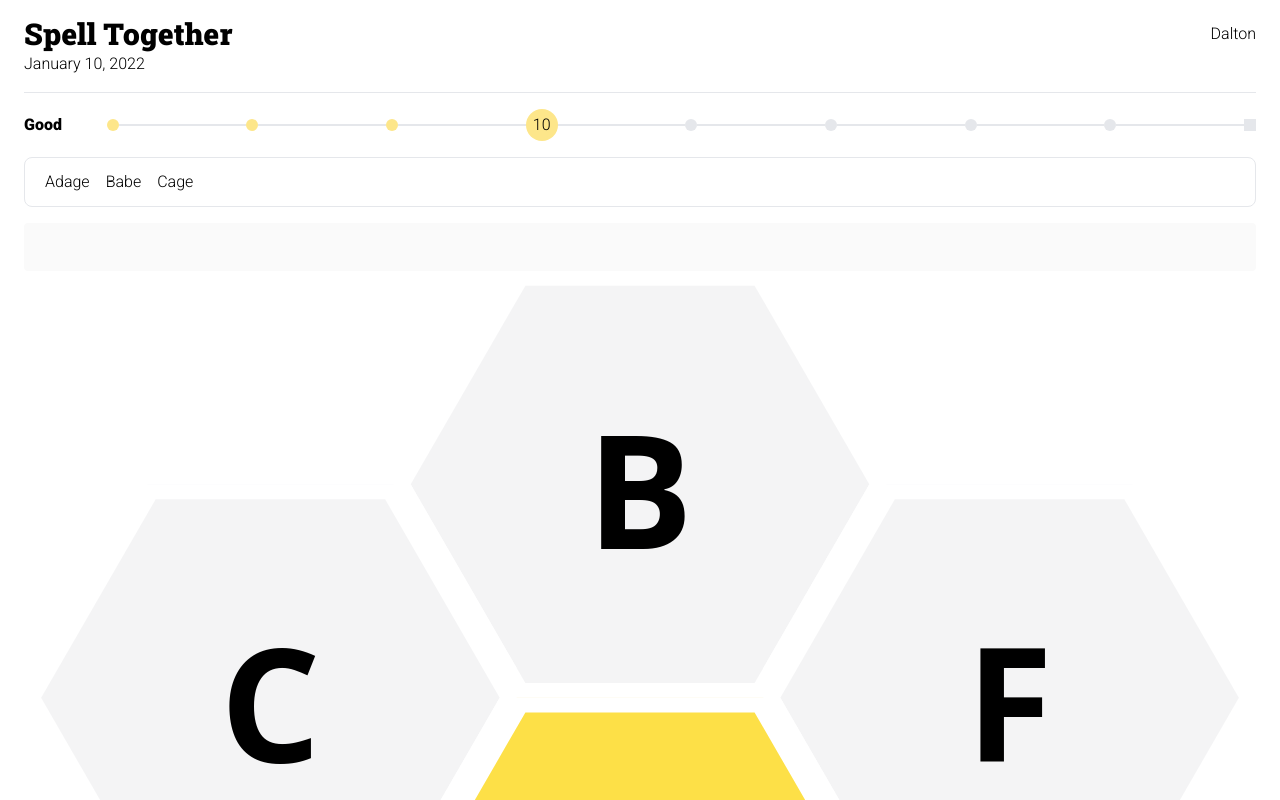
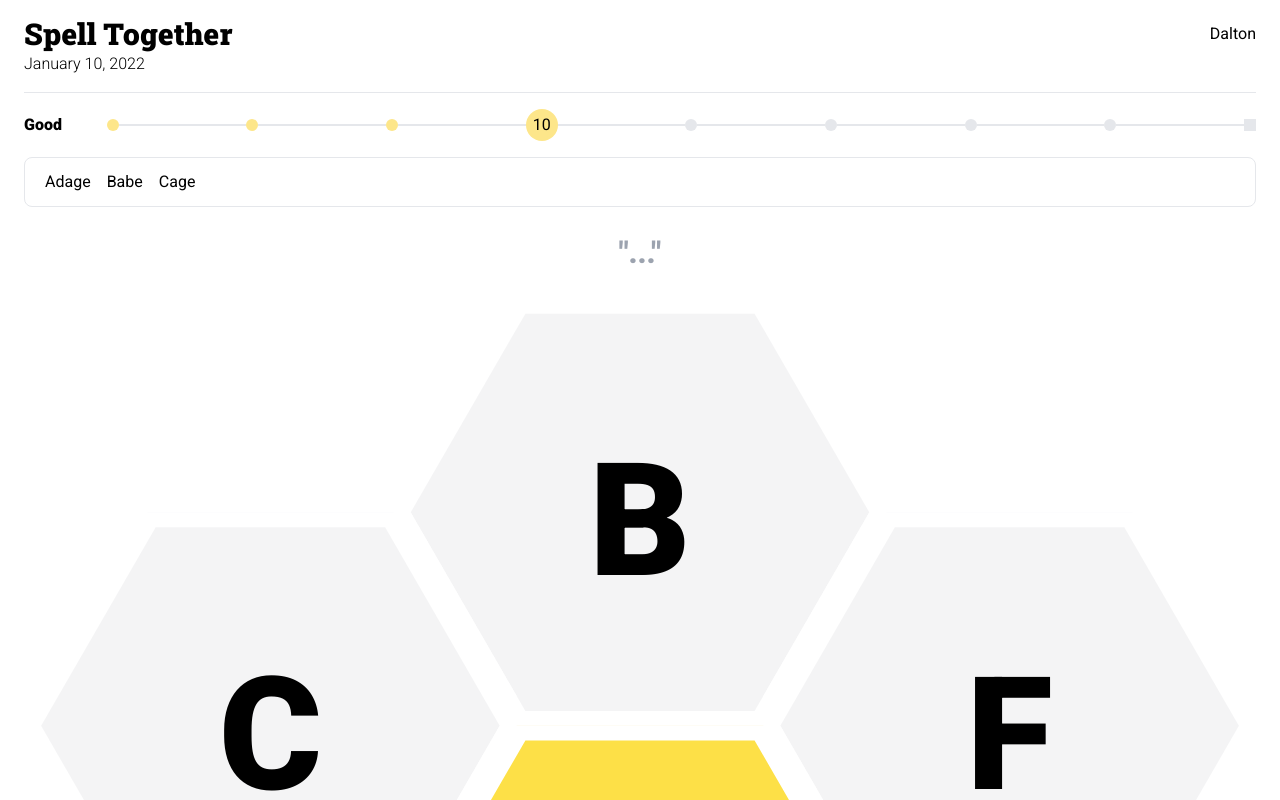
Before and after one commit to daltonscharff/spell-together, a Next.js app in the folder packages/web-client/: page /rooms/1 in a window 1280 px wide. Shown: the top 800 px of the page. Built offline with nearby package versions, Linux system fonts and the light colour scheme.

Commit message:
formats letterInput and buttons

```diff
--- a/packages/web-client/components/FoundWords.tsx
+++ b/packages/web-client/components/FoundWords.tsx
@@ -6,7 +6,7 @@ type Props = {
 
 const FoundWords: FC<Props> = ({ words }) => {
   return (
-    <div className="flex flex-row flex-wrap font-Roboto border rounded-lg p-3 my-4 capitalize">
+    <div className="flex flex-row flex-wrap border rounded-lg p-3 my-4 capitalize">
       {words.sort().map((word) => (
         <div className="px-2" key={word}>
           {word.toLowerCase()}
--- a/packages/web-client/components/Header.tsx
+++ b/packages/web-client/components/Header.tsx
@@ -7,10 +7,10 @@ type Props = {
 
 const Header: FC<Props> = ({ date, username }) => {
   return (
-    <header className="flex justify-between font-Roboto pb-4 mb-4 border-b">
+    <header className="flex justify-between pb-4 mb-4 border-b">
       <div>
         <div className="font-RobotoSlab text-3xl">Spell Together</div>
-        <div>{date}</div>
+        <div className="font-light">{date}</div>
       </div>
       {username ? <div className="leading-9">{username}</div> : <></>}
     </header>
--- a/packages/web-client/components/LetterInput.tsx
+++ b/packages/web-client/components/LetterInput.tsx
@@ -9,7 +9,8 @@ const LetterInput: FC<Props> = ({ value, onChange }) => {
   return (
     <input
       type="text"
-      className="w-full py-3 bg-zinc-50 rounded pl-8 pr-2"
+      className="w-full font-black text-3xl text-center py-3 mb-4 rounded focus:outline-none"
+      placeholder={'"..."'}
       value={value}
       onChange={(event) => onChange(event.target.value)}
     />
--- a/packages/web-client/components/ProgressBar.tsx
+++ b/packages/web-client/components/ProgressBar.tsx
@@ -53,7 +53,7 @@ const FoundWords: FC<Props> = ({ currentScore, maxScore }) => {
   const levelIndex = findLevelIndex(currentScore, maxScore);
   const rank = levels[levelIndex].rank;
   return (
-    <div className="flex items-center font-Roboto">
+    <div className="flex items-center">
       <span className="capitalize font-black w-20 mr-2">{rank}</span>
       <span className="flex justify-between items-center w-full">
         {levels.map((_, i) => (
--- a/packages/web-client/pages/rooms/[roomCode].tsx
+++ b/packages/web-client/pages/rooms/[roomCode].tsx
@@ -29,7 +29,7 @@ const Room: NextPage = () => {
   const username = useStore((state) => state.username) || "UNKNOWN";
 
   return (
-    <Layout>
+    <Layout className="font-Roboto">
       <Header date="January 10, 2022" username={username} />
       <ProgressBar currentScore={score} maxScore={maxScore} />
       <FoundWords words={foundWords} />
@@ -42,6 +42,7 @@ const Room: NextPage = () => {
         centerLetter={centerLetter}
         onClick={(letter) => setInputLetters(inputLetters + letter)}
       />
+      <div className="flex flex-row gap-4 justify-center my-6">
         <Button
           onClick={() =>
             setInputLetters(inputLetters.slice(0, inputLetters.length - 1))
@@ -57,6 +58,7 @@ const Room: NextPage = () => {
           Shuffle
         </Button>
         <Button>Enter</Button>
+      </div>
     </Layout>
   );
 };
--- a/packages/web-client/styles/globals.css
+++ b/packages/web-client/styles/globals.css
@@ -1,4 +1,4 @@
-@import url("https://fonts.googleapis.com/css2?family=Roboto+Slab:wght@900&family=Roboto:wght@300;900&display=swap");
+@import url("https://fonts.googleapis.com/css2?family=Roboto+Slab:wght@900&family=Roboto:wght@300;400;900&display=swap");
 @tailwind base;
 @tailwind components;
 @tailwind utilities;
```
Lines whose indentation alone changed are shown as unchanged.
